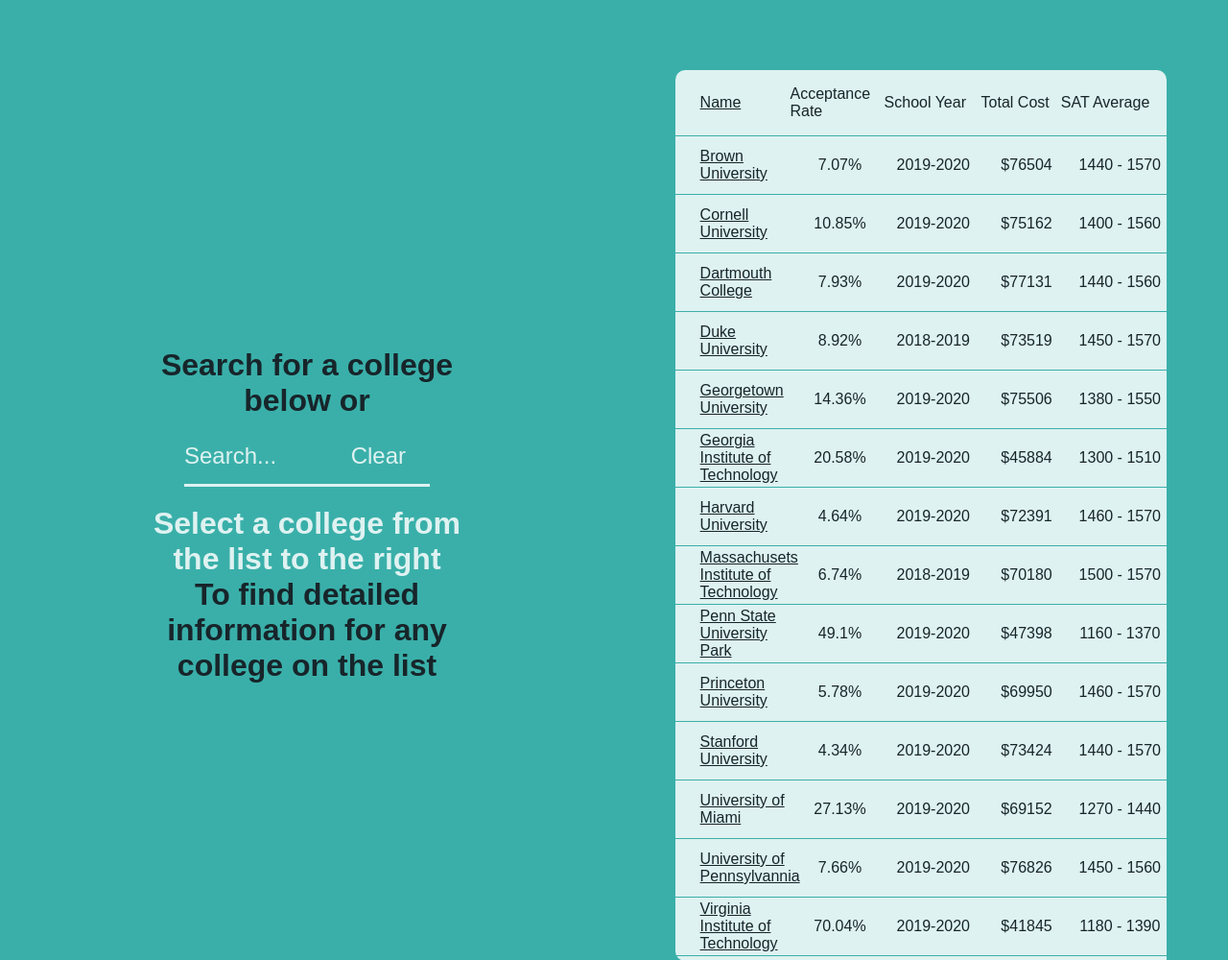
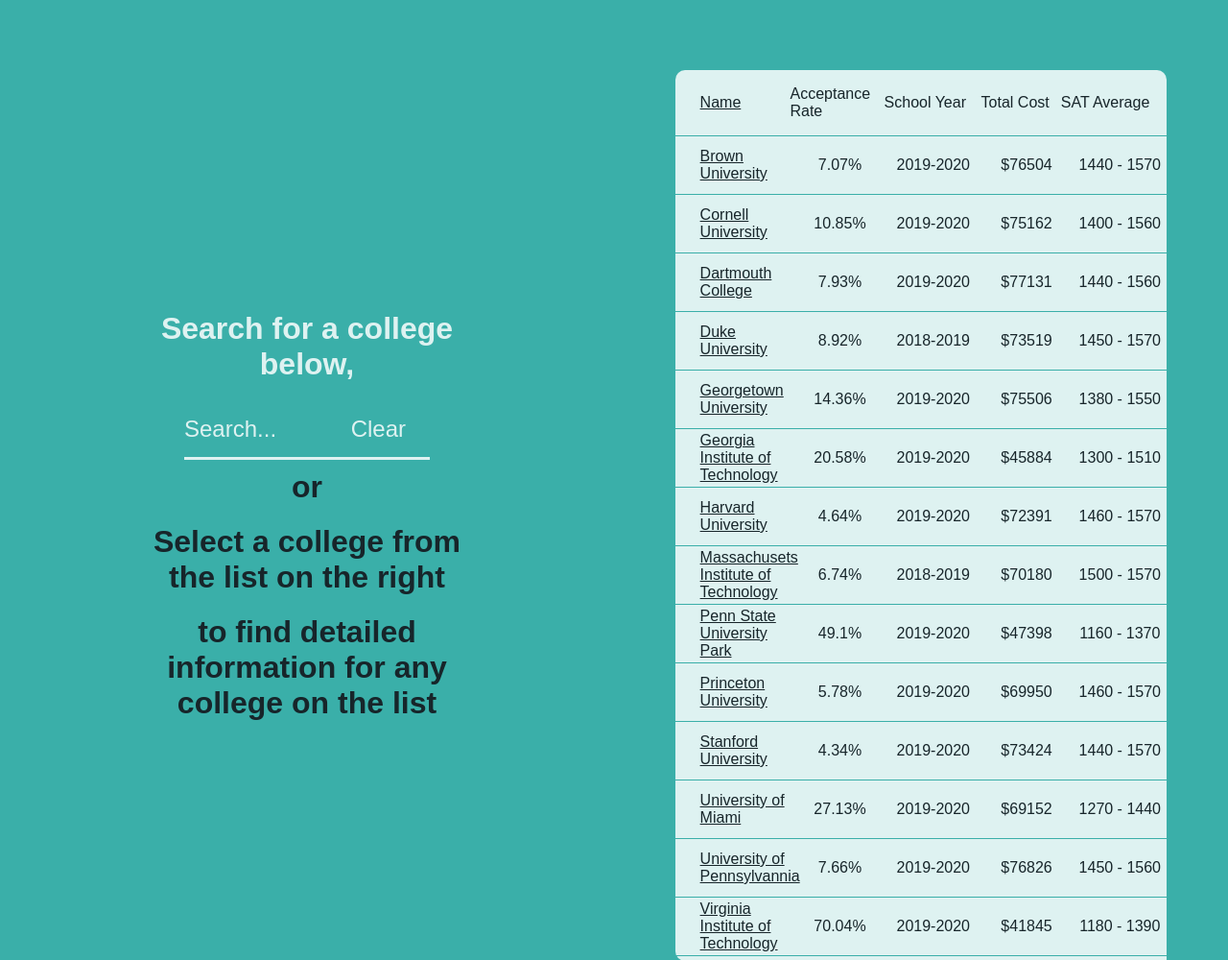
Before and after one commit to tomyyyD/djangoCollegeWebsite, a Django app: page / in a window 1280 px wide. Shown: the top 1000 px of the page at 96% size. Run offline with Django 3.2, Linux system fonts and the light colour scheme; data comes from the database, SQL or seed files in the repository; some libraries are stand-ins or nearby versions.

Commit message:
minor style updates to home page

```diff
--- a/query/static/query/css/style.css
+++ b/query/static/query/css/style.css
@@ -1,6 +1,11 @@
 html{
     font-family: sans-serif;
     color:#17252a;
+}
+
+h1{
+    margin-top: 10px;
+    margin-bottom: 10px;
 }
 
 body{
@@ -25,7 +30,10 @@
 .titleText{
     width: 70%;
     text-align: center;
-    margin: 0;
+}
+
+.searchText{
+    color: #def2f1;
 }
 
 .content{
@@ -66,7 +74,7 @@
     font-size: 1.5em;
     margin-right: 0;
     padding: 0;
-    background-color: #3aafa9;
+    background-color: transparent;
     font-family: sans-serif;
     width: 100%;
     height: 100%;
@@ -217,6 +225,5 @@
 
 #title{
     text-align: center;
-    color: #def2f1;
     font-size: 2em;
 }
--- a/query/static/query/js/scripts.js
+++ b/query/static/query/js/scripts.js
@@ -4,7 +4,7 @@
     console.log(window.innerWidth)
     if (window.innerWidth > 1200){
         console.log("desktop")
-        title.innerText = "Select a college from the list to the right"
+        title.innerText = "Select a college from the list on the right"
     }else{
         console.log("mobile")
         title.innerText = "Select a college from the list below"
--- a/query/templates/query/base.html
+++ b/query/templates/query/base.html
@@ -13,7 +13,7 @@
     <body>
         <span class="content">
             <div class="headingContainer">
-                <h1 class='titleText'>Search for a college below or</h1>
+                <h1 class='titleText searchText'>Search for a college below,</h1>
                 <form class="searchContainer" action="{% url 'searchResults' %}" method="get" autocomplete="off">
                     <input id="search" class="searchBar" name='q' type="text" placeholder="Search..." list="collegeSet">
                     <datalist id="collegeSet">
@@ -24,10 +24,9 @@
                     <a class="homeButton" href="/">Clear</a>
 
                 </form>
-                <div style="padding: 10px;">
-                </div>
-                <h1 class="titleText" id="title">Select a college from the list to the right</h1>
-                <h1 class="titleText">To find detailed information for any college on the list</h1>
+                <h1 class="titleText">or</h1>
+                <h1 class="titleText" id="title">select a college from the list on the right</h1>
+                <h1 class="titleText">to find detailed information for any college on the list</h1>
 
             </div>
 
--- a/query/templates/query/college_list.html
+++ b/query/templates/query/college_list.html
@@ -4,7 +4,7 @@
         {% if college_list.last %}
             <span class="collegeButtonContainer last">
                 <a class='collegeButton' href='{% url "details" college.id %}'>{{college.name}}</a>
-                <p class="collegeSummary">{{ college.totalAcceptRate }}</p>
+                <p class="collegeSummary">{{ college.totalAcceptRate }}%</p>
                 <P class="collegeSummary">{{ college.year }}</P>
                 <p class="collegeSummary">${{college.totalCost}}</p>
                 <p class="collegeSummary">{{college.satTotal25th}} - {{college.satTotal75th}}</p>
@@ -12,7 +12,7 @@
         {% else %}
             <span class="collegeButtonContainer">
                 <a class='collegeButton' href='{% url "details" college.id %}'>{{college.name}}</a>
-                <p class="collegeSummary">{{ college.totalAcceptRate }}</p>
+                <p class="collegeSummary">{{ college.totalAcceptRate }}%</p>
                 <P class="collegeSummary">{{ college.year }}</P>
                 <p class="collegeSummary">${{college.totalCost}}</p>
                 <p class="collegeSummary">{{college.satTotal25th}} - {{college.satTotal75th}}</p>
```
